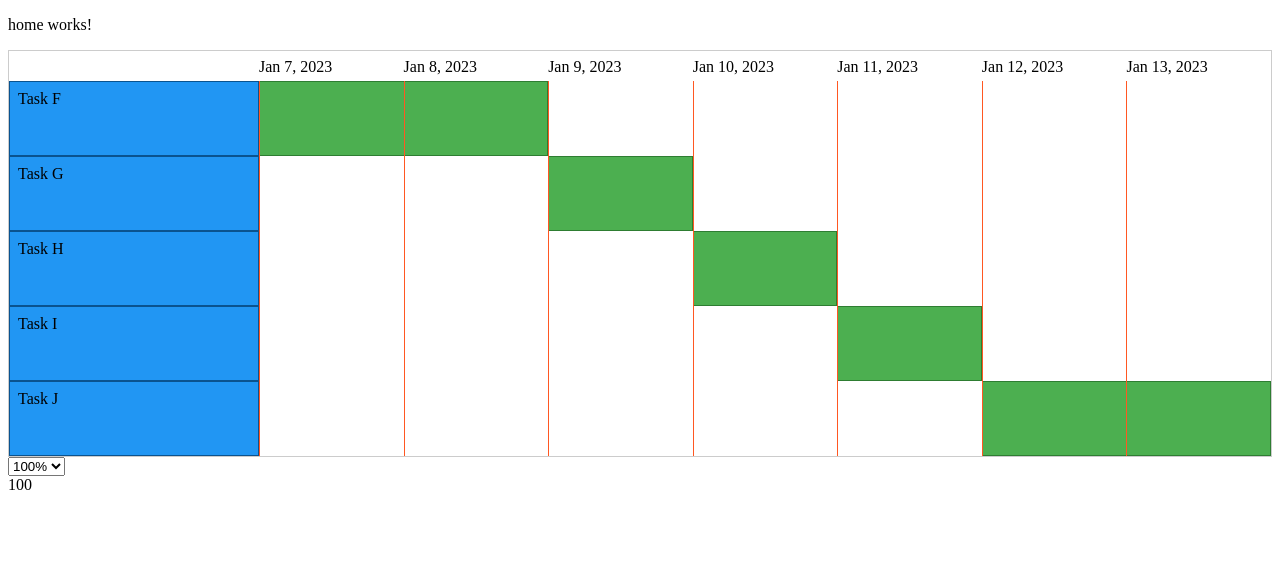
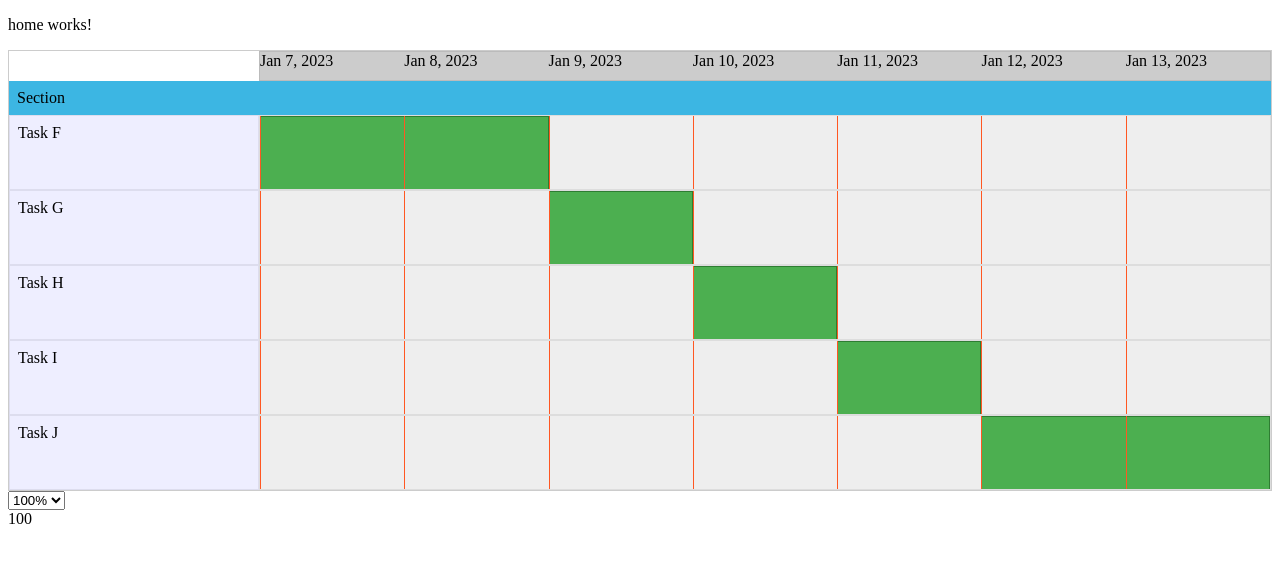
Before and after one commit to eCubed/ng-gantt-workshop, an Angular app: page / in a window 1280 px wide. Shown: the top 562 px of the page. Built offline with nearby package versions, Linux system fonts and the light colour scheme.

Commit message:
Regroup styles and markup for easier management

```diff
--- a/src/app/components/gantt/gantt-chart/gantt-chart.component.html
+++ b/src/app/components/gantt/gantt-chart/gantt-chart.component.html
@@ -1,18 +1,13 @@
 <div class="gantt-chart" #ganttChart>
 
-  <div class="task-names">
-    @for (task of tasks; track task.name) {
-      <div class="task-name"
-
-        [style.height.px]="taskHeightPx"
-        [style.width.px]="taskLabelWidthPx"
-      >{{ task.name }}</div>
-    }
-
+  <div>
+    <!-- Blank top left corner -->
   </div>
 
-  <div class="task-rectangles-viewport">
-    <div class="date-labels-container" #dateLabelsContainer
+  @if(isReadyToRenderBars) {
+
+    <div class="date-labels-viewport">
+      <div class="date-labels-track"
         appScrollScale
         [scroll-percent]="0"
         [scale-percent]="scale"
@@ -25,28 +20,34 @@
           </div>
         }
       </div>
-    <div class="task-rectangles-container" #taskRectanglesContainer
+    </div>
+    <div class="section">
+      Section
+    </div>
+    <!-- Task "Row"-->
+    @for (task of tasks; track $index) {
+      <div class="task-name"
+          [style.height.px]="taskHeightPx"
+          [style.width.px]="taskLabelWidthPx"
+        >{{ task.name }}</div>
+      <div class="bar-viewport">
+        <div class="bar-track"
           appScrollScale
           [scroll-percent]="0"
-      [scale-percent]="scale"
-    >
-      @for (task of tasks; track $index) {
-        <div
-          class="task-rectangle"
+          [scale-percent]="scale">
+          <div class="bar"
             (click)="onTaskRectangleClicked(task)"
             [style.left.%]="calculateXPercent(task)"
             [style.width.%]="calculateWidthPercent(task)"
             [style.height.px]="taskHeightPx"
-          [style.top.px]="calculateYCoordinate($index)"
             >
           </div>
-      }
-
           @for (marker of verticalMarkers; track marker.percentLeft) {
             <div class="vertical-marker" [style.left.%]="marker.percentLeft">
             </div>
           }
         </div>
       </div>
-
+    }
+  }
 </div>
--- a/src/app/components/gantt/gantt-chart/gantt-chart.component.scss
+++ b/src/app/components/gantt/gantt-chart/gantt-chart.component.scss
@@ -3,47 +3,54 @@
   display: grid;
 
   border: 1px solid #ccc;
+
+  // Date labels
+  .date-labels-viewport {
+    box-sizing: border-box;
+    background-color: #cccccc;
+    border: solid 1px #bbbbbb;
+    overflow: hidden;
+    height: 30px;
+
+    .date-labels-track {
+      position: relative;
+
+      .date-label {
+        position: absolute;
       }
-
-
-
-.task-names {
-  padding-top: 30px;
-
-  .task-name {
-    box-sizing: border-box;
-    border: 1px solid #0a538f;
-    background-color: #2196f3; /* Set a color for the task name column */
-    padding: 0.5em;
     }
 
   }
 
-.task-rectangles-viewport {
-  overflow-x: scroll;
-  --scrollbar-color: yellow red;
-
-  .date-labels-container {
-    position: relative;
-    height: 30px;
-    //width: 200%;
-
-    vertical-align: center;
-
-    .date-label {
-      position: absolute;
-      bottom: 5px;
-    }
+  .section {
+    grid-column: 1 / span 2;
+    box-sizing: border-box;
+    padding: 0.5em;
+    background-color: #3cb6e3;
   }
 
-  .task-rectangles-container {
+  // For each row
+  .task-name {
+    box-sizing: border-box;
+    padding: 0.5em;
+    background-color: #eeeeff;
+    border: solid 1px #ddddee;
+  }
+
+  .bar-viewport {
+    box-sizing: border-box;
+    background-color: #eeeeee;
+    border: solid 1px #dddddd;
+    overflow: hidden;
+
+    .bar-track {
       position: relative;
-    //width: 200%;
-    .task-rectangle {
+
+      .bar {
         box-sizing: border-box;
         position: absolute;
-      background-color: #4caf50; /* Set a color for the tasks */
-      border: 1px solid #2e7d32; /* Set a border color for the tasks */
+        background-color: #4caf50;
+        border: 1px solid #2e7d32;
         cursor: pointer;
       }
 
@@ -51,11 +58,13 @@
         position: absolute;
         top: 0;
         bottom: 0;
+        height: 75px;
         //width: 1px;
-      //width: 11px; /* Width of the marker line */
-      border-left: solid 1px #ff5722; /* Set a color for the vertical marker lines */
+        //width: 11px;
+        border-left: solid 1px #ff5722;
 
+      }
+    }
   }
 
 }
-}
--- a/src/app/components/gantt/gantt-chart/gantt-chart.component.ts
+++ b/src/app/components/gantt/gantt-chart/gantt-chart.component.ts
@@ -1,4 +1,4 @@
-import { AfterViewInit, Component, ElementRef, EventEmitter, Input, OnChanges, OnInit, Output, Renderer2, SimpleChanges, ViewChild, afterNextRender } from '@angular/core';
+import { AfterViewInit, Component, ElementRef, EventEmitter, Input, OnInit, Output, Renderer2, SimpleChanges, ViewChild, afterNextRender } from '@angular/core';
 import { CommonModule } from '@angular/common';
 import { IGanttTask, VerticalMarker } from '../gantt-models';
 import { ScrollScaleDirective } from '../../../widgets/scroll-scale.directive';
@@ -13,32 +13,26 @@ import { ScrollScaleDirective } from '../../../widgets/scroll-scale.directive';
   templateUrl: './gantt-chart.component.html',
   styleUrl: './gantt-chart.component.scss'
 })
-export class GanttChartComponent<TGanttTask extends IGanttTask> implements OnInit, AfterViewInit, OnChanges {
+export class GanttChartComponent<TGanttTask extends IGanttTask> implements OnInit, AfterViewInit {
   @Input() tasks: TGanttTask[] = [];
   @Input() scale: number = 100
   @Input('task-height-px') taskHeightPx = 75
   @Input('task-label-width-px') taskLabelWidthPx = 250
   @Output('task-selected') taskSelected: EventEmitter<TGanttTask> = new EventEmitter<TGanttTask>()
 
+  isReadyToRenderBars = false
+
 
   verticalMarkers?: VerticalMarker[] = []
 
   minStartTime!: number
 
-  @ViewChild('taskRectanglesContainer', { read: ElementRef }) taskRectanglesContainer!: ElementRef
+  //@ViewChild('taskRectanglesContainer', { read: ElementRef }) taskRectanglesContainer!: ElementRef
   @ViewChild('dateLabelsContainer', { read: ElementRef }) dateLabelsContainer!: ElementRef
   @ViewChild('ganttChart', { read: ElementRef }) ganttChart!: ElementRef
 
   constructor(private renderer: Renderer2) {
 
-  }
-
-  ngOnChanges(changes: SimpleChanges): void {
-    /*
-    if (changes['scale'] && changes['scale'].currentValue != null) {
-      this.setScrollablePercentWidths()
-    }
-    */
   }
 
   ngOnInit(): void {
@@ -49,27 +43,21 @@ export class GanttChartComponent<TGanttTask extends IGanttTask> implements OnIni
   }
 
   ngAfterViewInit(): void {
+    console.log('gantt after view init')
     this.renderer.setStyle(this.ganttChart.nativeElement, 'grid-template-columns', `${this.taskLabelWidthPx}px 1fr`)
-    this.renderer.setStyle(this.taskRectanglesContainer.nativeElement, 'height', `${this.taskHeightPx * this.tasks.length}px`)
-    this.setScrollablePercentWidths()
+
+    setTimeout(() => {
+      this.isReadyToRenderBars = true
+    }, 200)
+    //this.renderer.setStyle(this.taskRectanglesContainer.nativeElement, 'height', `${this.taskHeightPx * this.tasks.length}px`)
+    //this.setScrollablePercentWidths()
   }
 
-  setScrollablePercentWidths() {
-    if (this.taskRectanglesContainer != null && this.dateLabelsContainer != null) {
-      this.renderer.setStyle(this.taskRectanglesContainer.nativeElement, 'width', `${this.scale}%`)
-      this.renderer.setStyle(this.dateLabelsContainer.nativeElement, 'width', `${this.scale}%`)
-
-    }
-  }
 
   calculateXPercent(task: IGanttTask): number {
     const startTime = task.startDate.getTime();
     const relativeStartTime = startTime - this.minStartTime;
     return relativeStartTime / this.getTotalDurationMs() * 100
-  }
-
-  calculateYCoordinate(index: number): number {
-    return index * this.taskHeightPx
   }
 
   calculateWidthPercent(task: IGanttTask): number {
@@ -102,7 +90,7 @@ export class GanttChartComponent<TGanttTask extends IGanttTask> implements OnIni
   }
 
   onTaskRectangleClicked(task: TGanttTask) {
-
+    this.taskSelected.emit(task)
   }
 
 }
```
Lines whose indentation alone changed are shown as unchanged.
